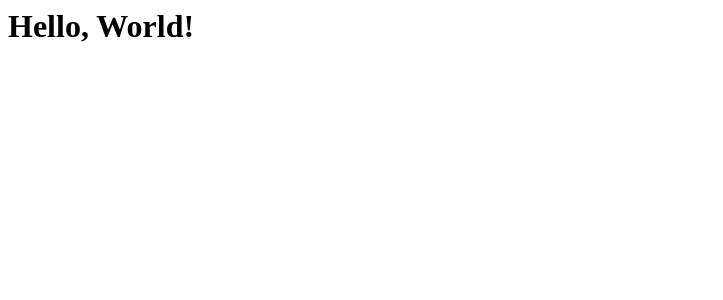
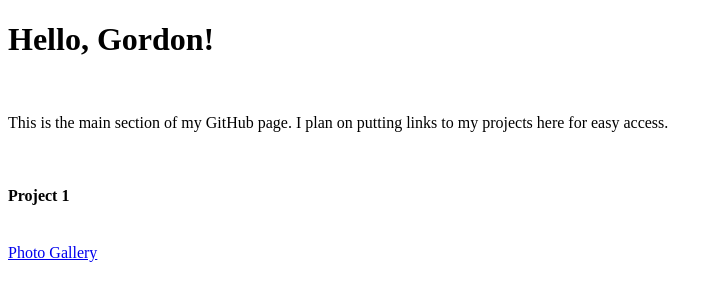
Before and after one commit to TaylorJackson209/dgma4103-spring2021, a plain HTML site: page index.html in a window 1280 px wide. Shown: the whole page, without its empty margins (0-723 px from the left). Drawn offline with Linux system fonts and the light colour scheme.

Commit message:
nice github
updated main index page to link photo gallery

```diff
--- a/index.html
+++ b/index.html
@@ -1 +1,17 @@
-<h1>Hello, World!</h1>
+<!DOCTYPE html>
+<html lang="en" dir="ltr">
+  <head>
+    <meta charset="utf-8">
+    <title>nice webpage</title>
+  </head>
+  <body>
+    <h1>Hello, Gordon!</h1>
+    <br>
+    <p>This is the main section of my GitHub page. I plan on putting links to my projects here for easy access.</p>
+    <br>
+    <h4>Project 1</h4>
+    <br>
+    <a href="https://taylorjackson209.github.io/dgma4103-spring2021/Photo%20Gallery/">Photo Gallery</a>
+
+  </body>
+</html>
```
